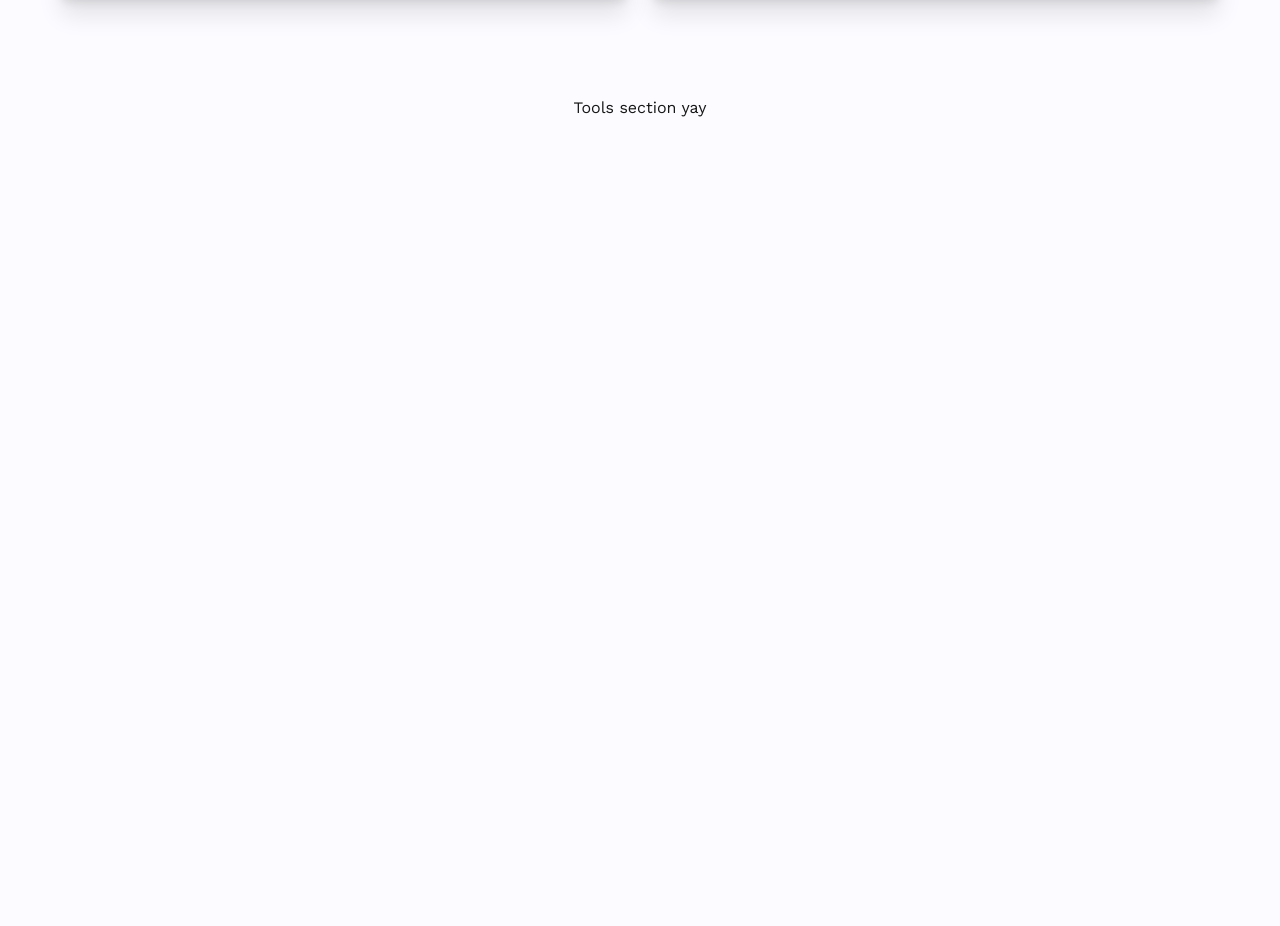
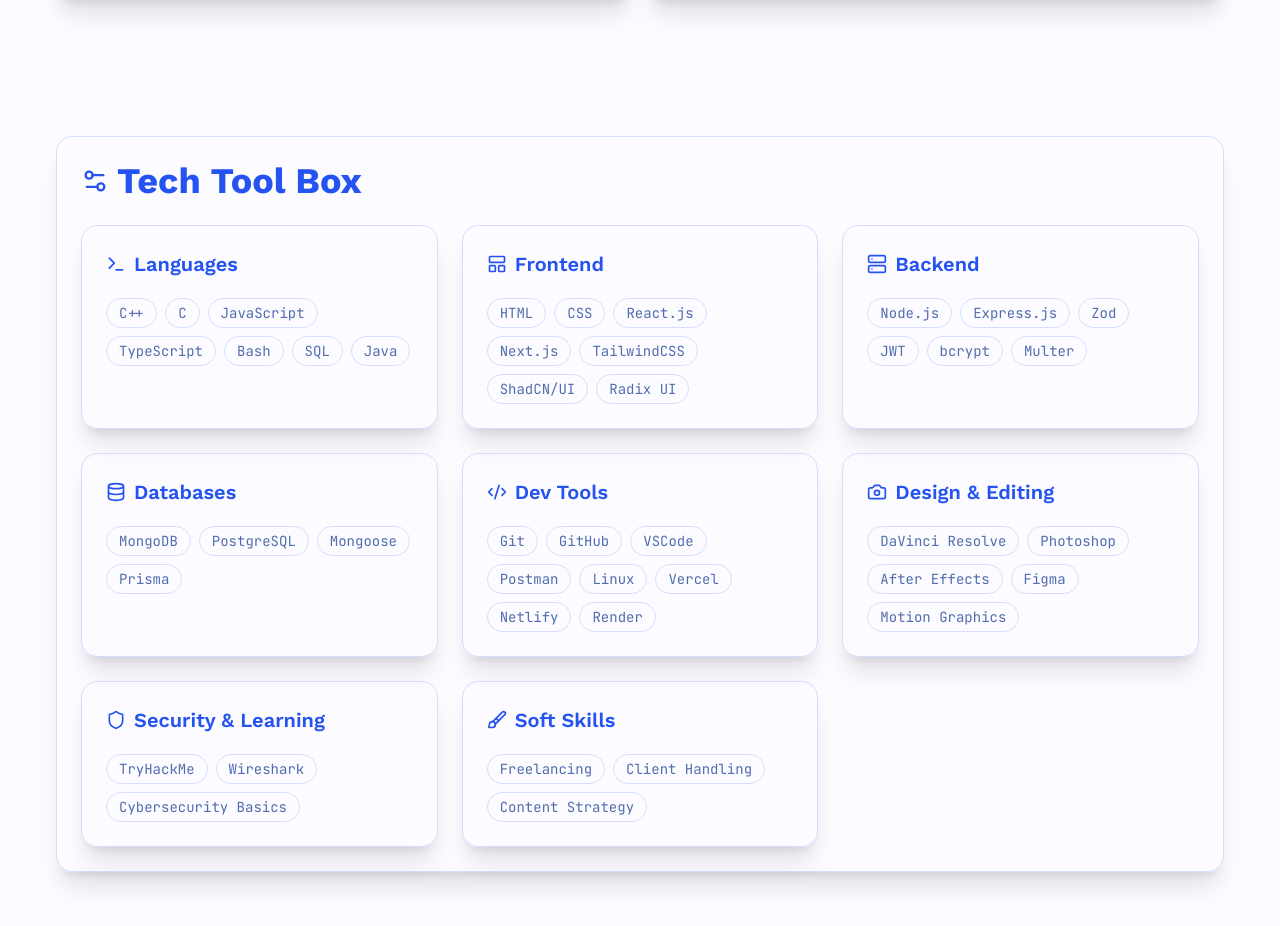
Before and after one commit to SIDDHAARTHAA/portfolio-website, a Next.js app: page /web2 in a window 1280 px wide. Shown: the part 1690-2616 px from the top of the page. Before the commit the page ends 1810 px from the top, so only its background shows below. Built offline with nearby package versions, Linux system fonts and the light colour scheme.

Commit message:
tools page

```diff
--- a/app/components/Tools.tsx
+++ b/app/components/Tools.tsx
@@ -1,7 +1,83 @@
+import { Terminal, Server, Database, Code2, LayoutPanelTop, Settings2, Camera, Brush, Shield } from "lucide-react";
+
 export default function Tools() {
+    const toolData = [
+        {
+            title: "Languages",
+            icon: <Terminal size={20} />,
+            items: ["C++", "C", "JavaScript", "TypeScript", "Bash", "SQL", "Java"],
+        },
+        {
+            title: "Frontend",
+            icon: <LayoutPanelTop size={20} />,
+            items: ["HTML", "CSS", "React.js", "Next.js", "TailwindCSS", "ShadCN/UI", "Radix UI"],
+        },
+        {
+            title: "Backend",
+            icon: <Server size={20} />,
+            items: ["Node.js", "Express.js", "Zod", "JWT", "bcrypt", "Multer"],
+        },
+        {
+            title: "Databases",
+            icon: <Database size={20} />,
+            items: ["MongoDB", "PostgreSQL", "Mongoose", "Prisma"],
+        },
+        {
+            title: "Dev Tools",
+            icon: <Code2 size={20} />,
+            items: ["Git", "GitHub", "VSCode", "Postman", "Linux", "Vercel", "Netlify", "Render"],
+        },
+        {
+            title: "Design & Editing",
+            icon: <Camera size={20} />,
+            items: ["DaVinci Resolve", "Photoshop", "After Effects", "Figma", "Motion Graphics"],
+        },
+        {
+            title: "Security & Learning",
+            icon: <Shield size={20} />,
+            items: ["TryHackMe", "Wireshark", "Cybersecurity Basics"],
+        },
+        {
+            title: "Soft Skills",
+            icon: <Brush size={20} />,
+            items: ["Freelancing", "Client Handling", "Content Strategy"],
+        },
+    ];
+
     return (
-        <div>
-            Tools section yay
+        <div className="min-h-screen px-4 py-4 flex flex-col items-center gap-8 mt-6 mb-20">
+            <div className="w-full p-6 border border-card-border rounded-2xl shadow-xl/10 bg-muted/20 flex flex-col gap-6">
+                {/* Heading */}
+                <h1 className="text-4xl font-bold flex items-center gap-2 text-left">
+                    <Settings2 size={28} className="text-primary" />
+                    Tech Tool Box
+                </h1>
+
+                {/* Cards */}
+                <div className="grid grid-cols-1 sm:grid-cols-2 xl:grid-cols-3 gap-6 w-full">
+                    {toolData.map((tool, idx) => (
+                        <div
+                            key={idx}
+                            className="border border-card-border rounded-2xl p-6 flex flex-col gap-3 shadow-xl/10 hover:shadow-md hover:shadow-primary/10 transition-all duration-200"
+                        >
+                            <h2 className="text-xl font-semibold flex items-center gap-2">
+                                {tool.icon}
+                                {tool.title}
+                            </h2>
+                            <div className="flex flex-wrap gap-2 mt-2">
+                                {tool.items.map((item, i) => (
+                                    <span
+                                        key={i}
+                                        className="px-3 py-1 text-sm bg-muted border border-card-border rounded-full"
+                                    >
+                                        {item}
+                                    </span>
+                                ))}
+                            </div>
+                        </div>
+                    ))}
+                </div>
+            </div>
         </div>
-    )
+    );
 }
```
